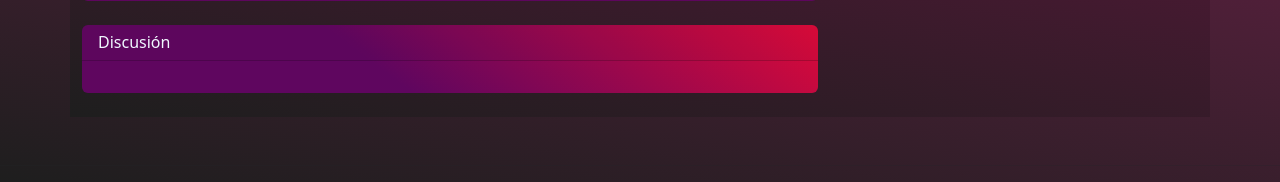
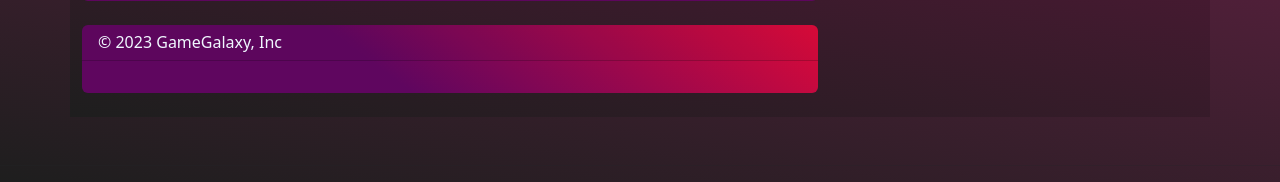
Before and after one commit to leclercxswift/software2, a Django app: page /detail/1 in a window 1280 px wide. Shown: the part 1051-1233 px from the top of the page. Run offline with Django 4.2, Linux system fonts and the light colour scheme; data comes from the database, SQL or seed files in the repository; data that the repository does not hold is empty; some libraries are stand-ins or nearby versions.

Commit message:
Update detail.html

```diff
--- a/news/templates/detail.html
+++ b/news/templates/detail.html
@@ -19,7 +19,7 @@
 
 			<!-- Comments -->
 		<div class="card my-4">
-				<h6 class="card-header">Discusión</h6>
+				<h6 class="card-header">© 2023 GameGalaxy, Inc</h6>
 				<div class="card-body">
 					{% for comment in comments %}
 					<blockquote class="blockquote text-right">
```
